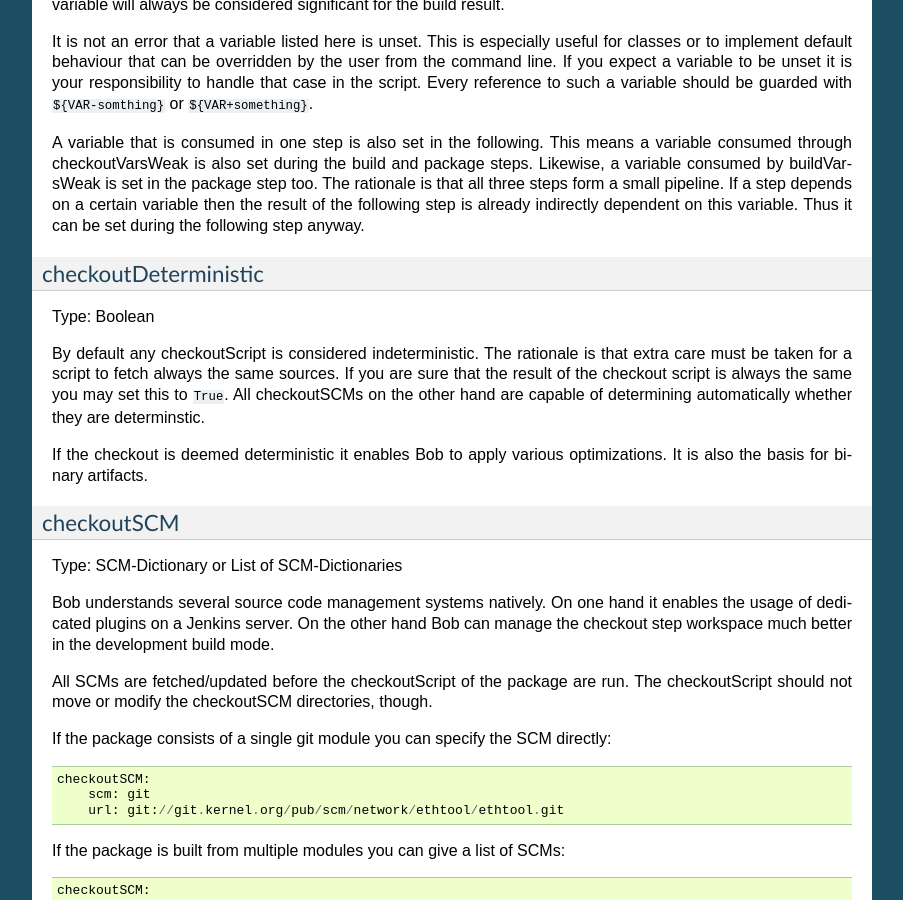
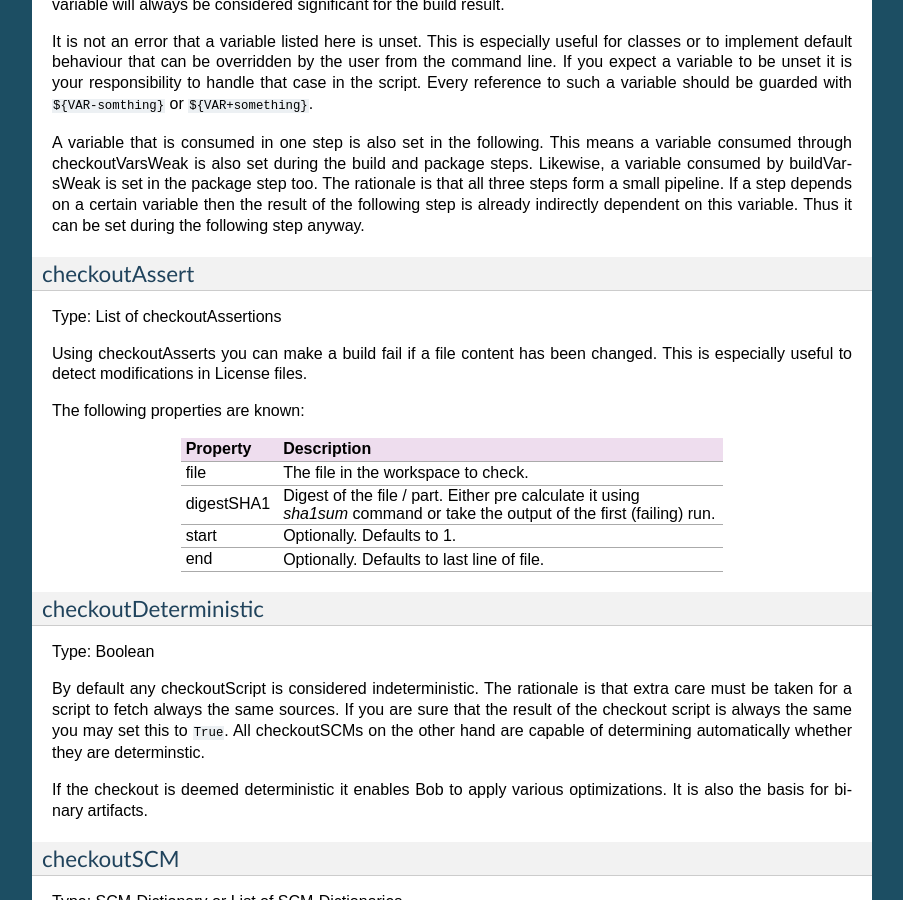
Before and after one commit to BobBuildTool/bob, a Sphinx documentation site: the page built from doc/manual/configuration.rst, in a window 1280 px wide and 900 px high, scrolled down 7065 px. Shown: the whole window, without its empty margins (198-1101 px from the left). Built offline with Sphinx 7.4.7, drawn with Linux system fonts in a browser that asks for light colours; formulas are drawn with MathJax 3; the version number could not be read and is left out.

Commit message:
doc: document checkoutAssert

```diff
--- a/doc/manual/configuration.rst
+++ b/doc/manual/configuration.rst
@@ -467,6 +467,28 @@ package step too. The rationale is that all three steps form a small pipeline.
 If a step depends on a certain variable then the result of the following step
 is already indirectly dependent on this variable. Thus it can be set during the
 following step anyway.
+
+
+checkoutAssert
+~~~~~~~~~~~~~~
+
+Type: List of checkoutAssertions
+
+Using checkoutAsserts you can make a build fail if a file content has
+been changed. This is especially useful to detect modifications in
+License files.
+
+The following properties are known:
+
+================= ==================================================================
+Property           Description
+================= ==================================================================
+file              | The file in the workspace to check.
+digestSHA1        | Digest of the file / part. Either pre calculate it using
+                  | `sha1sum` command or take the output of the first (failing) run.
+start             | Optionally. Defaults to 1.
+end               | Optionally. Defaults to last line of file.
+================= ==================================================================
 
 checkoutDeterministic
 ~~~~~~~~~~~~~~~~~~~~~
```
